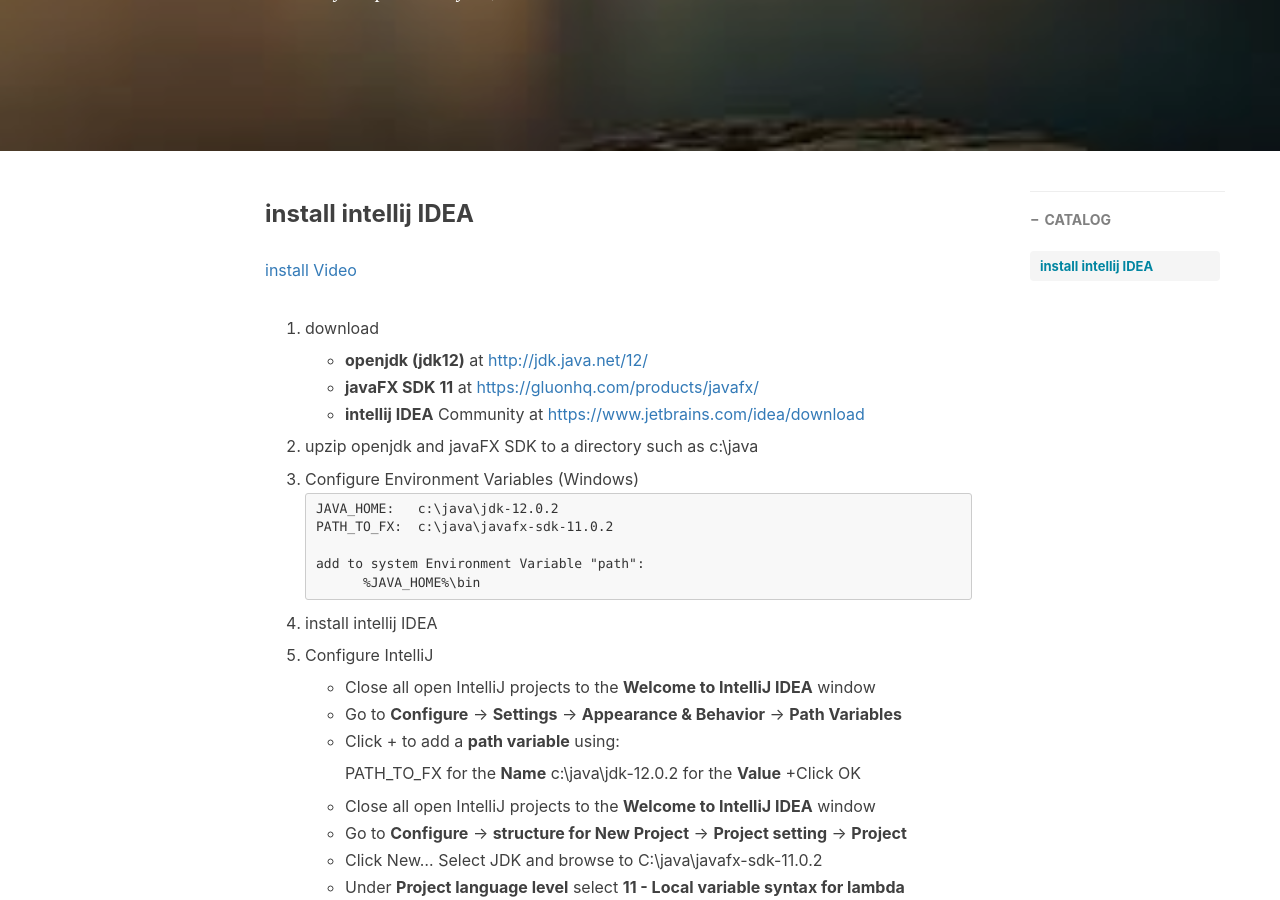
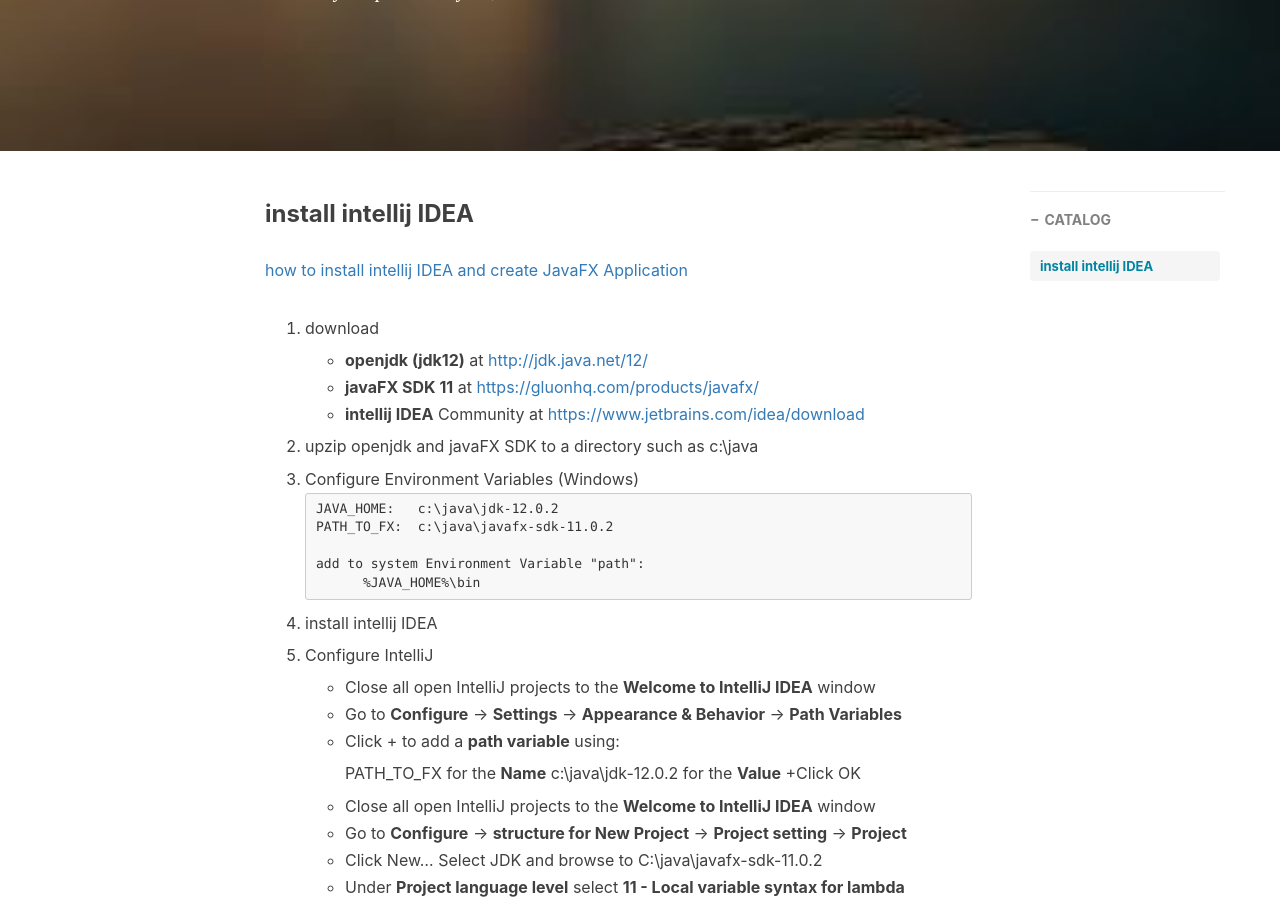
Before and after one commit to xuepro/xuepro.github.io, a Jekyll site: the page built from _posts/2019-07-24-Intellij IDEA安装创建JavaFX程序.md, in a window 1280 px wide and 900 px high, scrolled down 432 px. Built offline with Jekyll 4.4.1, drawn with Linux system fonts in a browser that asks for light colours; nearby versions of some CDN libraries; comment, search, counter and statistics services are not loaded.

Commit message:
Update 2019-07-24-Intellij IDEA安装创建JavaFX程序.md

```diff
--- a/_posts/2019-07-24-Intellij IDEA安装创建JavaFX程序.md
+++ b/_posts/2019-07-24-Intellij IDEA安装创建JavaFX程序.md
@@ -14,7 +14,7 @@
 
 ### install  intellij IDEA
 
-[install Video](https://www.bilibili.com/video/av60482727)
+[how to install  intellij IDEA and create JavaFX Application](https://www.bilibili.com/video/av60482727)
 
 1. download
 
```
